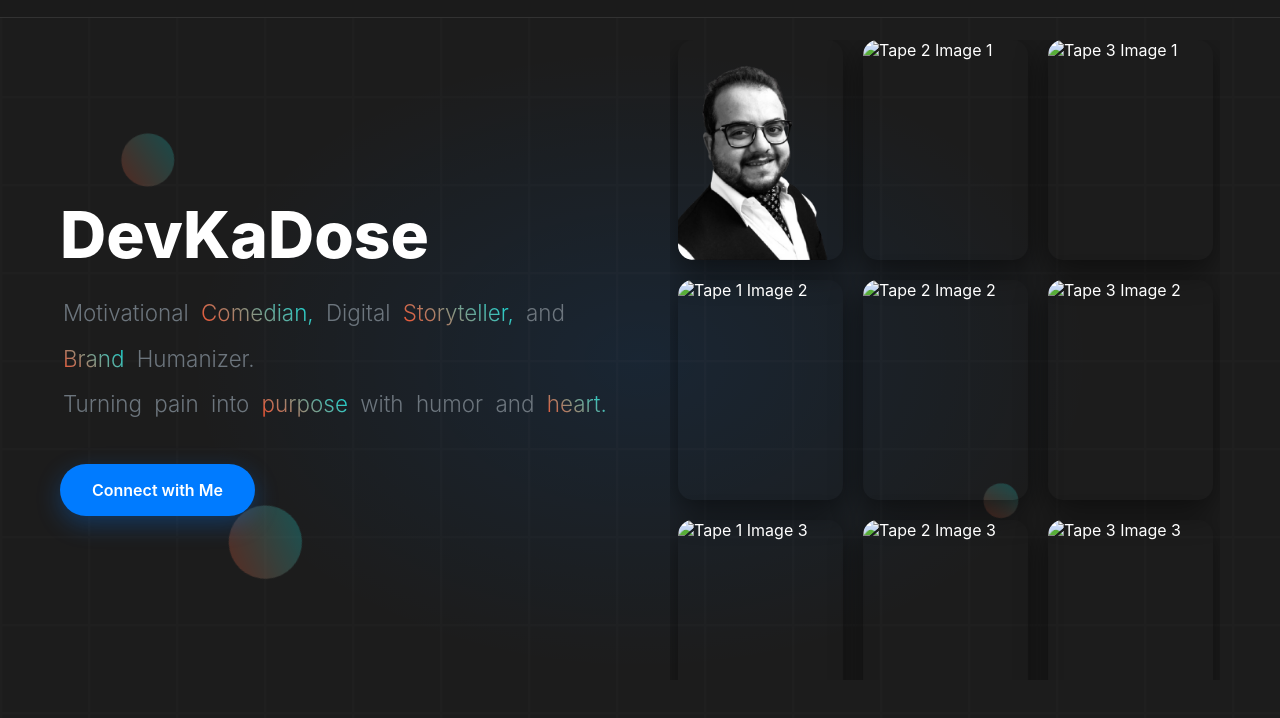
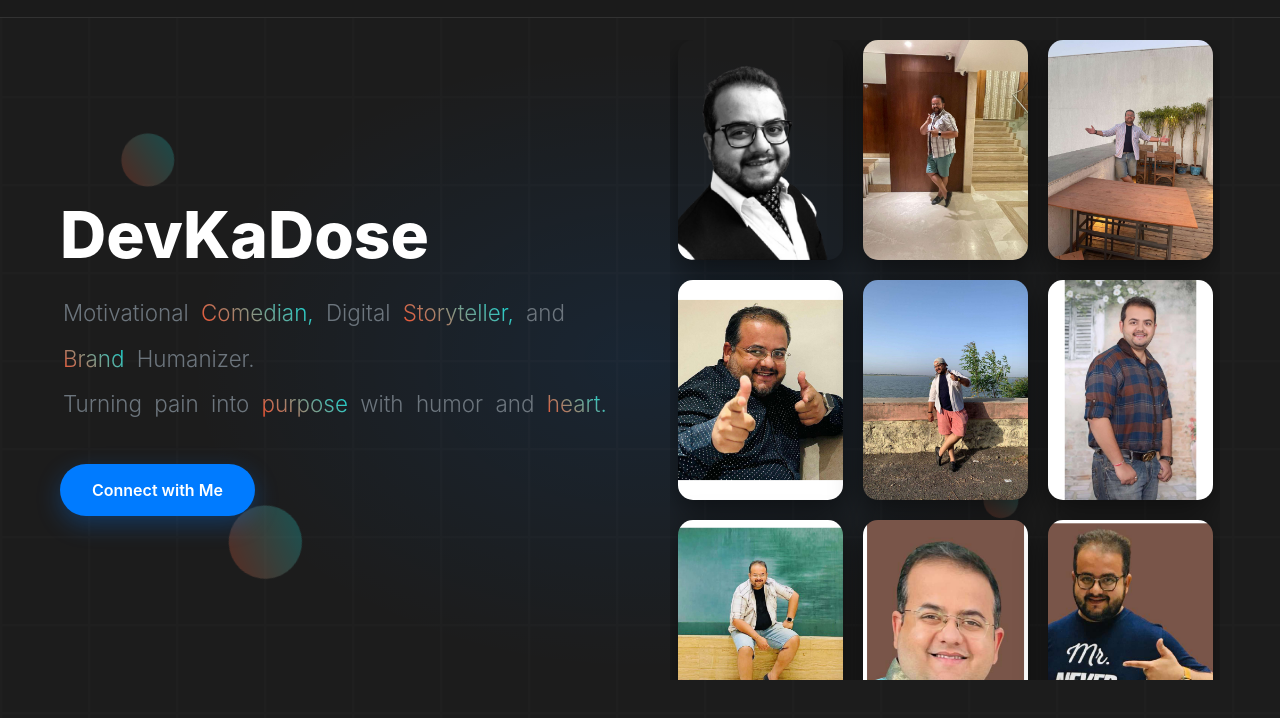
Before and after one commit to AshishProject7878/prototype.github.io, a plain HTML site: page index.html in a window 1280 px wide. Both pictures are taken after a click on the button "Skip". Shown: the part 80-798 px from the top of the page. Drawn offline with nearby package versions, Linux system fonts and the light colour scheme.

Commit message:
Update index.html

```diff
--- a/index.html
+++ b/index.html
@@ -854,18 +854,18 @@
           <div class="hero-tapes">
             <div class="tape" id="tape1">
               <img src="dp.png" alt="Tape 1 Image 1" loading="lazy">
-              <img src="img/img1.jpg" alt="Tape 1 Image 2" loading="lazy">
-              <img src="img/img2.jpg" alt="Tape 1 Image 3" loading="lazy">
+              <img src="img1.jpg" alt="Tape 1 Image 2" loading="lazy">
+              <img src="img2.jpg" alt="Tape 1 Image 3" loading="lazy">
             </div>
             <div class="tape" id="tape2">
-              <img src="img/img3.jpg" alt="Tape 2 Image 1" loading="lazy">
-              <img src="img/img4.jpg" alt="Tape 2 Image 2" loading="lazy">
-              <img src="img/img6.jpg" alt="Tape 2 Image 3" loading="lazy">
+              <img src="img3.jpg" alt="Tape 2 Image 1" loading="lazy">
+              <img src="img4.jpg" alt="Tape 2 Image 2" loading="lazy">
+              <img src="img6.jpg" alt="Tape 2 Image 3" loading="lazy">
             </div>
             <div class="tape" id="tape3">
-              <img src="img/img5.jpg" alt="Tape 3 Image 1" loading="lazy">
-              <img src="img/img7.jpg" alt="Tape 3 Image 2" loading="lazy">
-              <img src="img/img9.jpg" alt="Tape 3 Image 3" loading="lazy">
+              <img src="img5.jpg" alt="Tape 3 Image 1" loading="lazy">
+              <img src="img7.jpg" alt="Tape 3 Image 2" loading="lazy">
+              <img src="img9.jpg" alt="Tape 3 Image 3" loading="lazy">
             </div>
           </div>
         </div>
```
